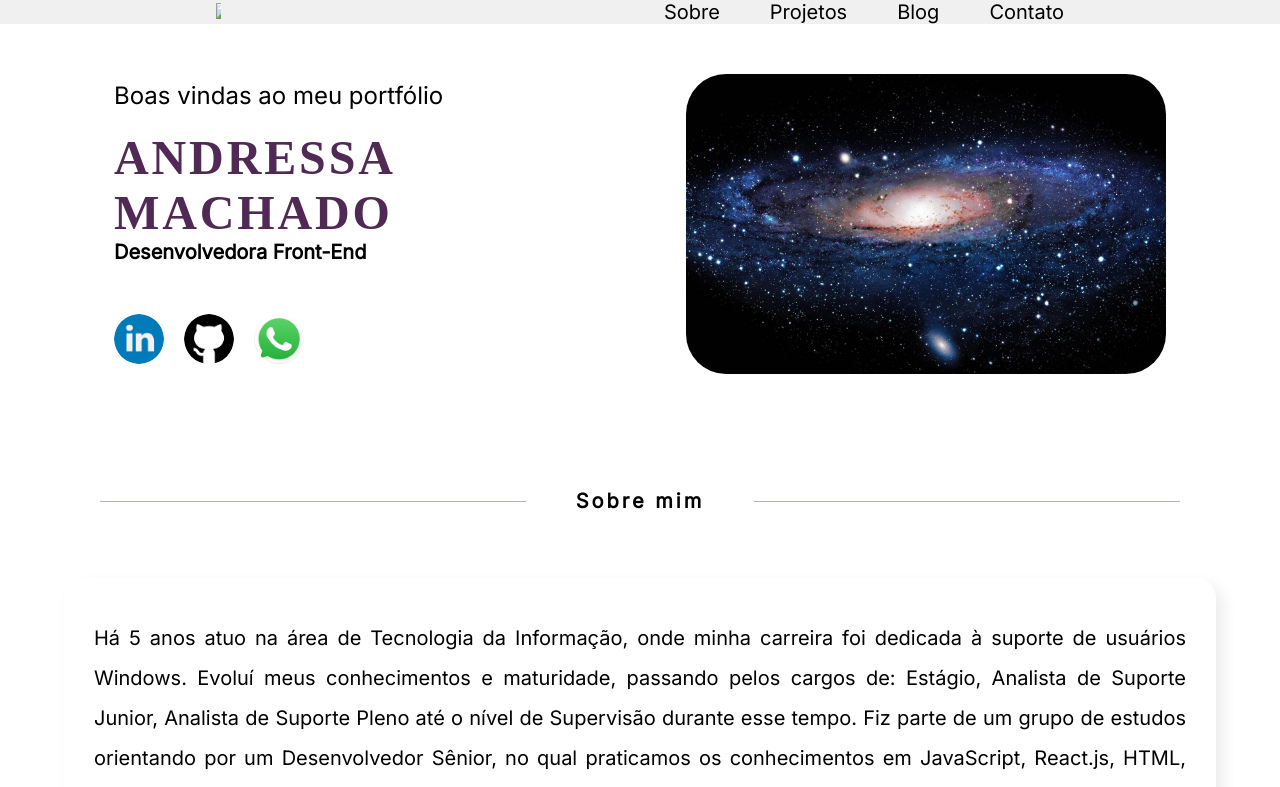
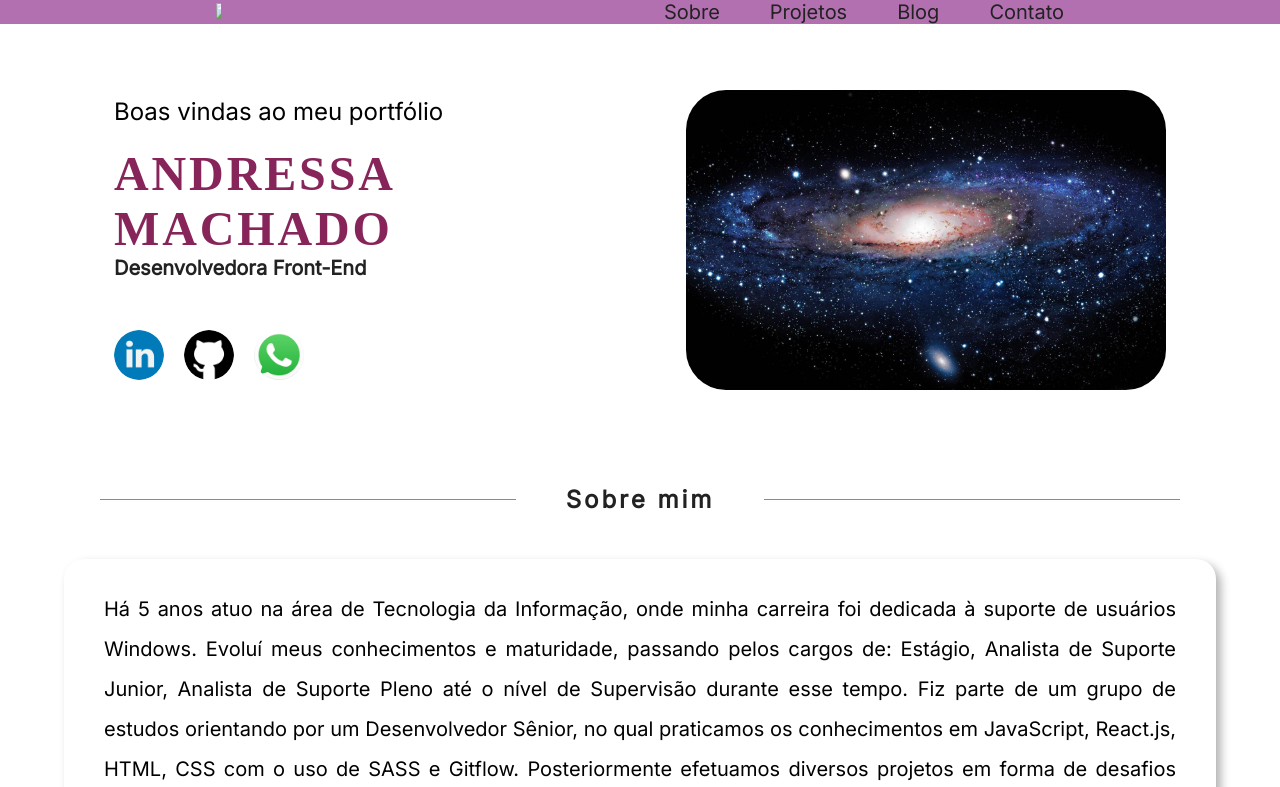
Before and after one commit to andressalmachado/portfolio, a Next.js app: page / in a window 1280 px wide. Shown: the top 787 px of the page. Built offline with nearby package versions, Linux system fonts and the light colour scheme; no server answers; a web font is replaced by a local one.

Commit message:
Estilizando a página

```diff
--- a/src/components/Banner/index.js
+++ b/src/components/Banner/index.js
@@ -1,6 +1,12 @@
 import styled from "styled-components";
 import RedesSociais from "./components/RedesSociais";
 import config from "/config.json";
+
+// #C3C3E6
+// #D1C8E1
+// #BBA0CA
+// #B370B0
+// #87255B
 
 const StyledBanner = styled.header`
   padding: 50px;
@@ -9,6 +15,7 @@ const StyledBanner = styled.header`
   display: flex;
   justify-content: space-between;
   align-items: center;
+  margin-top: 40px;
 
   div {
     p {
@@ -19,11 +26,12 @@ const StyledBanner = styled.header`
       font-family: "Koulen";
       text-transform: uppercase;
       margin-top: 20px;
-      color: #502955;
+      color: #87255b;
       letter-spacing: 0.06em;
     }
     h2 {
       font-size: 20px;
+      color: #222222;
     }
   }
 
--- a/src/components/Card/index.js
+++ b/src/components/Card/index.js
@@ -5,29 +5,38 @@ const StyledList = styled.ul`
   display: flex;
   flex-wrap: wrap;
   justify-content: center;
+  align-items: flex-start;
+  margin: 50px 0;
 `;
 
 const StyledItem = styled.li`
-  background-color: #fff;
   margin: 20px;
-  height: 280px;
   width: 350px;
+  height: 230px;
   padding: 20px;
   border-radius: 20px;
-  box-shadow: 5px 5px 15px rgba(0, 0, 0, 0.08);
+  box-shadow: 5px 5px 20px rgba(0, 0, 0, 0.3);
   cursor: pointer;
+  transition: 0.5s;
 
   h2 {
     text-align: center;
     padding: 10px 0;
-    color: #502955;
-    letter-spacing: 2px;
+    color: #87255b;
+    transition: 1s;
   }
+
   p {
     padding: 20px 10px;
     font-size: 18px;
     text-align: justify;
     line-height: 25px;
+    transition: 1s;
+  }
+
+  &:hover {
+    transform: translateY(-10px);
+    box-shadow: 0 6px 8px rgba(0, 0, 0, 0.5);
   }
 `;
 
--- a/src/components/Menu/index.js
+++ b/src/components/Menu/index.js
@@ -1,10 +1,13 @@
 import styled from "styled-components";
 
 const StyledMenu = styled.nav`
+  position: fixed;
+  width: 100%;
+  top: 0;
   display: flex;
   align-items: center;
   justify-content: space-around;
-  background-color: #f0f0f0;
+  background-color: #b370b0;
   font-size: 20px;
 
   img {
@@ -17,6 +20,7 @@ const StyledMenu = styled.nav`
     display: flex;
     justify-content: center;
     gap: 50px;
+    color: #222222;
   }
 
   a {
--- a/src/components/Separador/index.js
+++ b/src/components/Separador/index.js
@@ -2,17 +2,17 @@ import styled from "styled-components";
 
 const StyledSeparador = styled.fieldset`
   border: none;
-  border-top: 1px solid #aab4d8;
+  border-top: 1px solid #b370b0;
   display: block;
   text-align: center;
-  color: #000;
+  color: #222222;
   letter-spacing: 3px;
   font-weight: 600;
-  margin: 40px 100px;
+  margin: 20px 100px;
 
   legend {
     padding: 25px 50px;
-    font-size: 20px;
+    font-size: 24px;
   }
 `;
 
--- a/src/components/Sobre/index.js
+++ b/src/components/Sobre/index.js
@@ -4,10 +4,11 @@ import config from "/config.json";
 const StyledSobre = styled.section`
   background-color: #fff;
   max-width: 90%;
-  margin: 0 auto;
-  box-shadow: 7px 7px 15px rgba(0, 0, 0, 0.08);
+  margin: 0 auto 100px;
+  box-shadow: 5px 5px 10px rgba(0, 0, 0, 0.3);
+
   border-radius: 20px;
-  padding: 40px 30px;
+  padding: 30px 40px;
   text-align: justify;
   p {
     line-height: 40px;
```
Also changed, not shown: src/components/Conhecimento/index.js.
